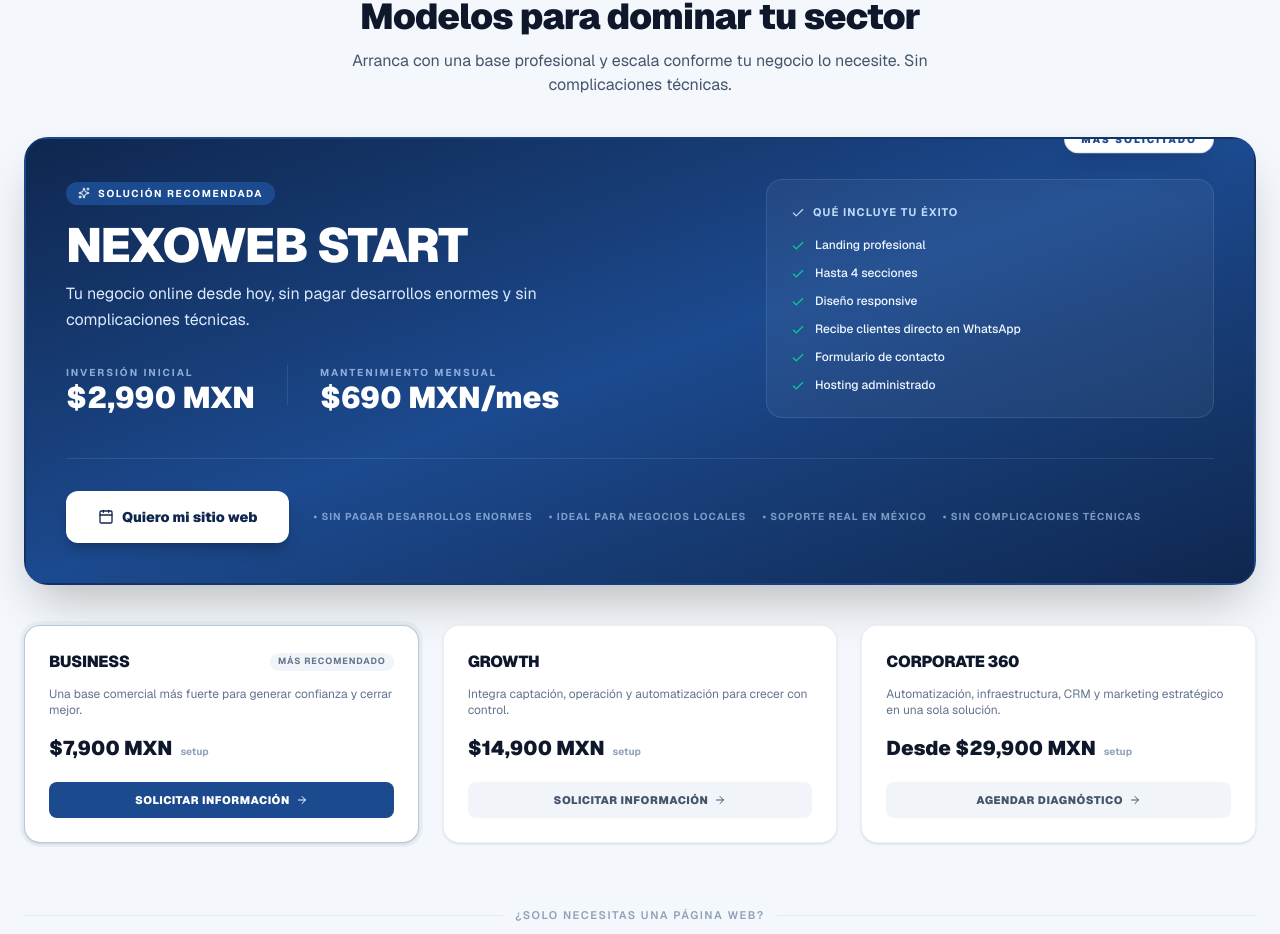
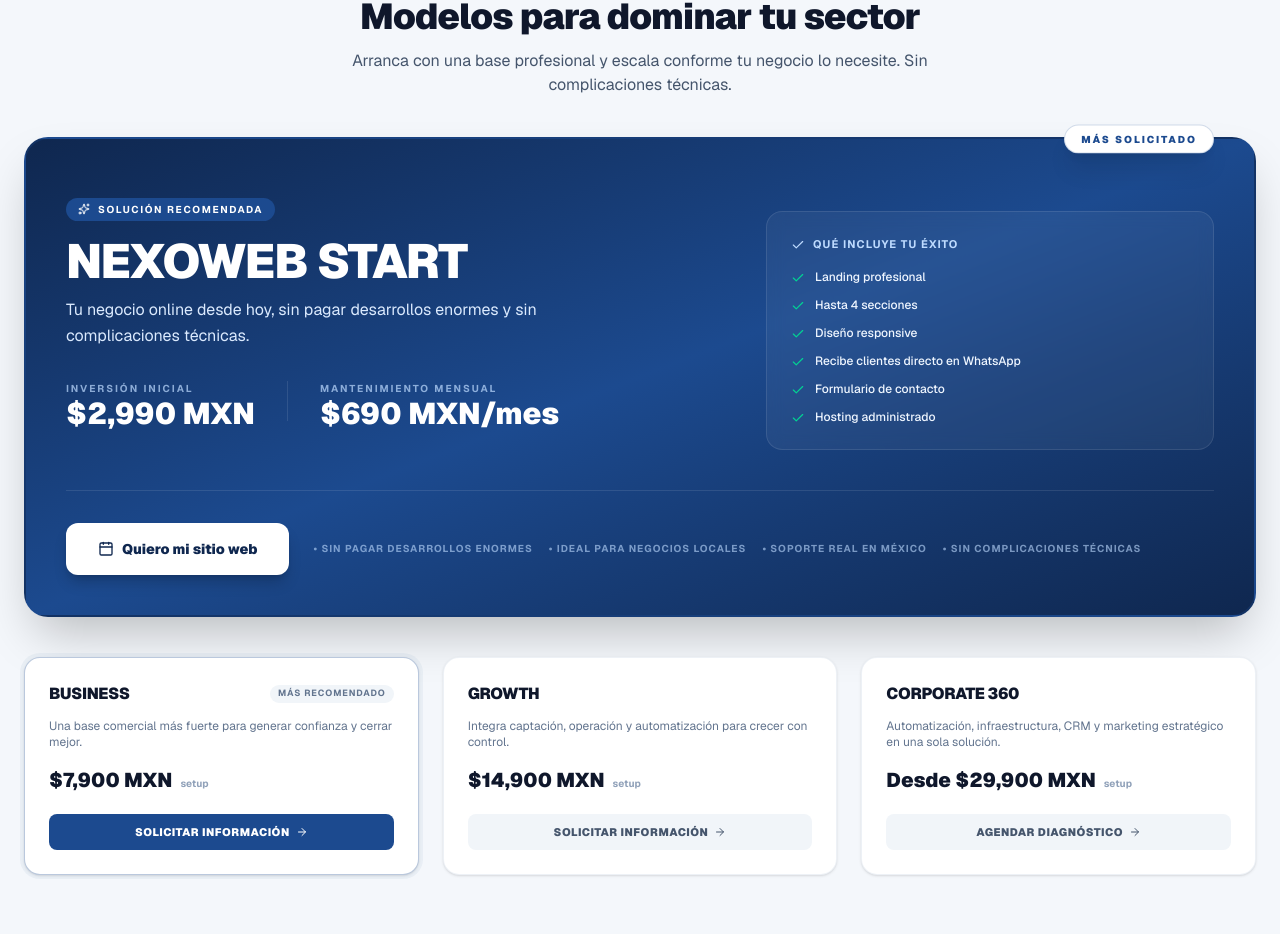
Before and after one commit to Mayk2607/nexoweb-site, a Next.js app: page / in a window 1280 px wide. Shown: the part 1386-2320 px from the top of the page. Built offline with nearby package versions, Linux system fonts and the light colour scheme.

Commit message:
fix: final badge positioning and spacing in pricing card

```diff
--- a/components/sections/Pricing.tsx
+++ b/components/sections/Pricing.tsx
@@ -21,7 +21,7 @@ export function Pricing() {
       </div>
 
       {/* START — EL PROTAGONISTA */}
-      <article className="mb-10 relative overflow-hidden rounded-3xl border-2 border-[#1c4a8f]/30 bg-gradient-to-br from-[#0f274f] via-[#1c4a8f] to-[#0f274f] p-6 md:p-10 text-white shadow-2xl">
+      <article className="mb-10 relative rounded-3xl border-2 border-[#1c4a8f]/30 bg-gradient-to-br from-[#0f274f] via-[#1c4a8f] to-[#0f274f] p-6 md:p-10 text-white shadow-2xl">
         <div className="absolute top-0 right-10 -translate-y-1/2 rounded-full bg-white px-4 py-1.5 text-[10px] font-black uppercase tracking-[0.2em] text-[#1c4a8f] shadow-xl border border-[#1c4a8f]/20 z-10">
           {startPlan.highlightLabel || "Más solicitado"}
         </div>
@@ -51,7 +51,7 @@ export function Pricing() {
           </div>
 
           {/* Características */}
-          <div className="flex-1 lg:max-w-md bg-white/5 rounded-2xl p-6 backdrop-blur-sm border border-white/10">
+          <div className="flex-1 lg:max-w-md lg:mt-8 bg-white/5 rounded-2xl p-6 backdrop-blur-sm border border-white/10">
             <p className="text-[11px] font-bold uppercase tracking-widest text-blue-200 mb-4 flex items-center gap-2">
               <Check className="h-3.5 w-3.5" /> Qué incluye tu éxito
             </p>
```
